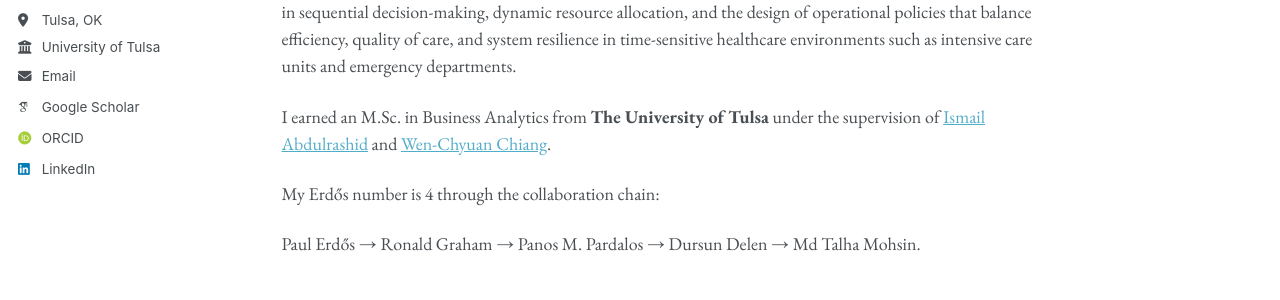
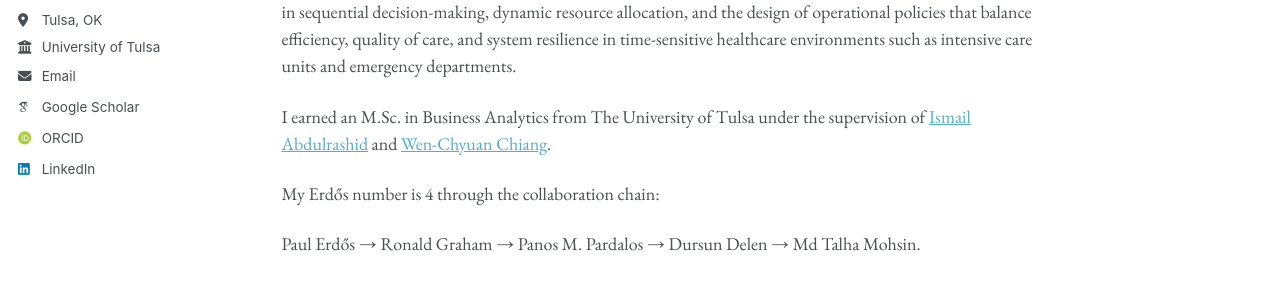
Before and after one commit to mdtalhamohsin/mdtalhamohsin.github.io, a Jekyll site: the page built from _pages/about.md, in a window 1280 px wide and 1171 px high. Shown: the part 307-607 px from the top of the window. Built offline with Jekyll 4.4.1, drawn with Linux system fonts in a browser that asks for light colours; some web fonts are replaced; a script bundle is joined from its source files by our own code; library files that are not in the unit come from our copies.

```diff
--- a/_pages/about.md
+++ b/_pages/about.md
@@ -8,7 +8,7 @@ redirect_from:
 ---
 My research interests lie at the intersection of healthcare operations management, stochastic decision systems, and data-driven analytics. Broadly, I study how analytical models, optimization methods, and AI-enabled decision support can improve operational decision-making in complex healthcare systems where capacity constraints, evolving patient conditions, and resource limitations interact dynamically over time. My work focuses on developing decision frameworks that integrate predictive information with operational policies to improve patient flow, resource allocation, and treatment decisions under uncertainty. I am particularly interested in sequential decision-making, dynamic resource allocation, and the design of operational policies that balance efficiency, quality of care, and system resilience in time-sensitive healthcare environments such as intensive care units and emergency departments.
 
-I earned an M.Sc. in Business Analytics from **The University of Tulsa** under the supervision of [Ismail Abdulrashid](https://utulsa.edu/people/ismail-abdulrashid/) and [Wen-Chyuan Chiang](https://utulsa.edu/people/wen-chyuan-chiang/).
+I earned an M.Sc. in Business Analytics from The University of Tulsa under the supervision of [Ismail Abdulrashid](https://utulsa.edu/people/ismail-abdulrashid/) and [Wen-Chyuan Chiang](https://utulsa.edu/people/wen-chyuan-chiang/).
 
 My Erdős number is 4 through the collaboration chain:
 
```
